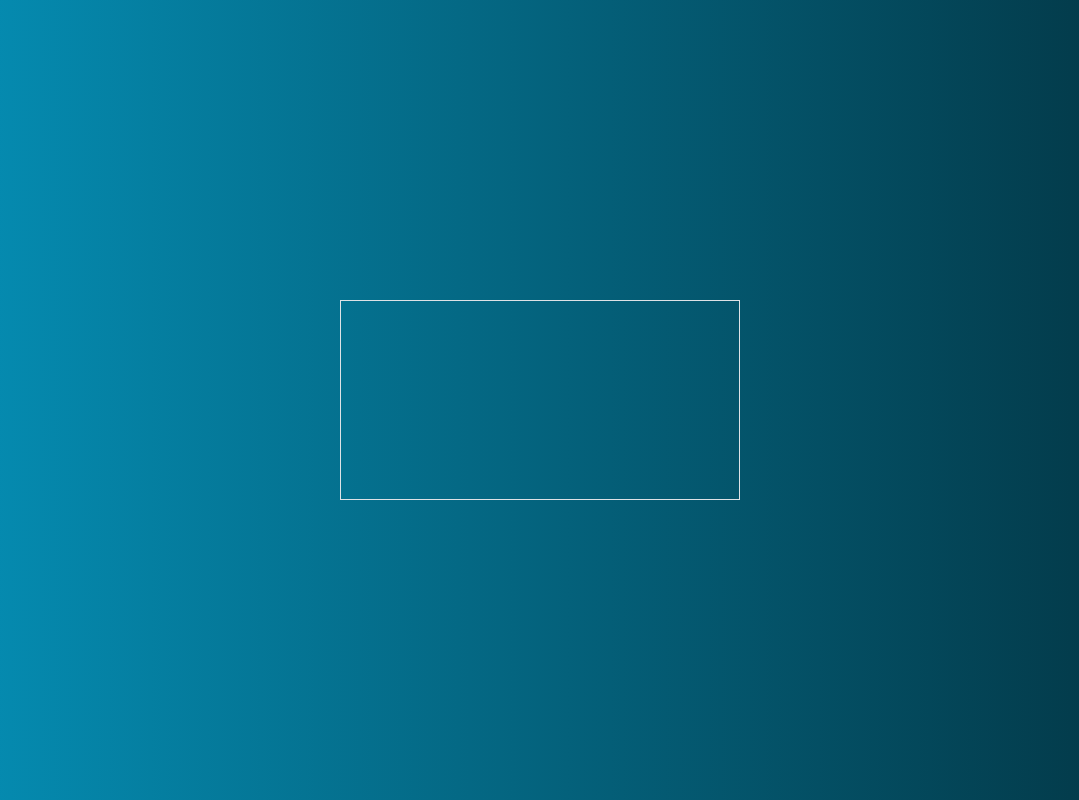
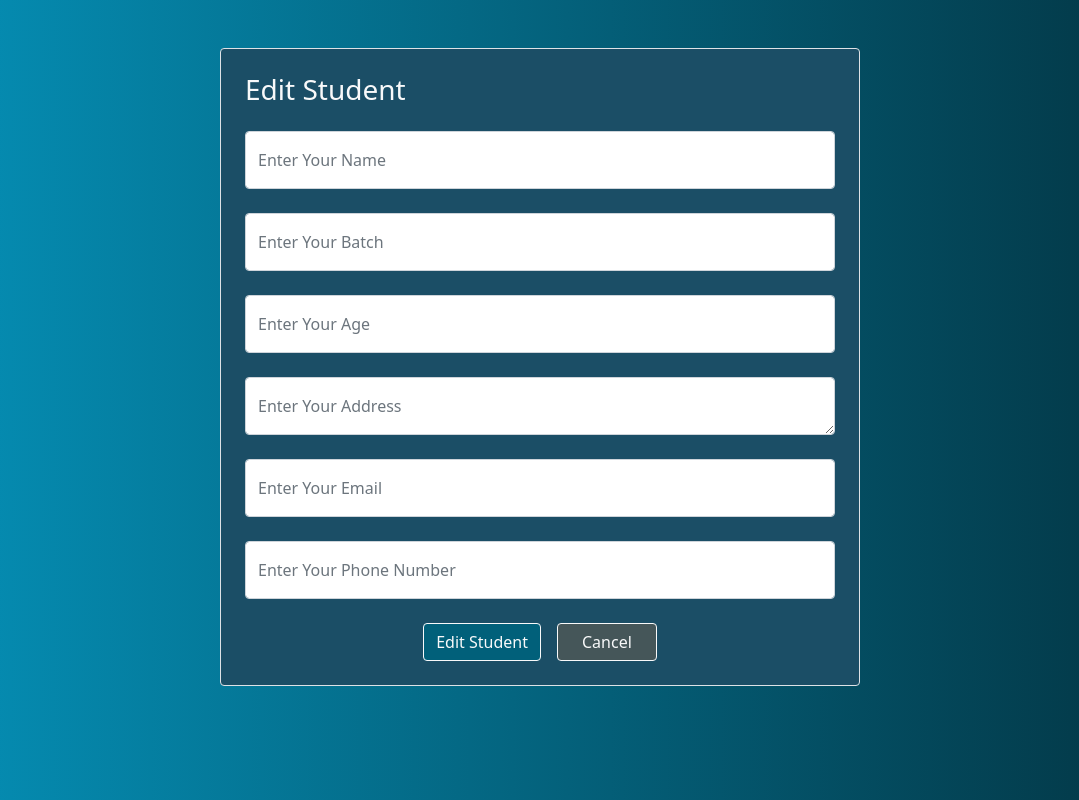
Before and after one commit to arunk-k/test1, a React (Vite) app: page /add in a window 1280 px wide. Shown: the whole page, without its empty margins (100-1179 px from the left). Built offline with nearby package versions, Linux system fonts and the light colour scheme.

Commit message:
first commit

```diff
--- a/src/pages/AddStudent.jsx
+++ b/src/pages/AddStudent.jsx
@@ -1,21 +1,40 @@
-import React from 'react'
+import FloatingLabel from "react-bootstrap/FloatingLabel";
+import Form from "react-bootstrap/Form";
 
 function AddStudent() {
     return (
-        <div
-            className="d-flex justify-content-center align-items-center vh-100"
-        >
-            <div
-                className="border"
-                style={{
-                    width: '100%',
-                    maxWidth: '400px',
-                    height: '200px'
-                }}
-            >
-                {/* Content goes here */}
+        <>
+            <div style={{ backgroundColor: "#1b4e66" }} className="border rounded mt-5 w-50 mx-auto">
+                <h3 className='ps-4 pt-4 text-light' >Edit Student</h3>
+                <FloatingLabel controlId="floatingName" label="Enter Your Name" className="ms-4 mt-4 me-4 text-secondary">
+                    <Form.Control type="text" placeholder="name" />
+                </FloatingLabel>
+
+                <FloatingLabel controlId="floatingBatch" label="Enter Your Batch" className="ms-4 mt-4 me-4 text-secondary">
+                    <Form.Control type="text" placeholder="batch" />
+                </FloatingLabel>
+
+                <FloatingLabel controlId="floatingAge" label="Enter Your Age" className="ms-4 mt-4 me-4 text-secondary">
+                    <Form.Control type="number" placeholder="age" />
+                </FloatingLabel>
+
+                <FloatingLabel controlId="floatingAddress" label="Enter Your Address" className="ms-4 mt-4 me-4 text-secondary">
+                    <Form.Control as="textarea" placeholder="address" />
+                </FloatingLabel>
+
+                <FloatingLabel controlId="floatingEmail" label="Enter Your Email" className="ms-4 mt-4 me-4 text-secondary">
+                    <Form.Control type="email" placeholder="email" />
+                </FloatingLabel>
+
+                <FloatingLabel controlId="floatingPhone" label="Enter Your Phone Number" className="ms-4 mt-4 me-4 text-secondary">
+                    <Form.Control type="text" placeholder="phone" />
+                </FloatingLabel>
+                <div className='d-flex justify-content-center gap-3 mt-4'>
+                    <button style={{ backgroundColor: "#01607a", color: "#fcf2f7" }} className="btn btn-light text-light mb-4 ">Edit Student</button>
+                    <button style={{ backgroundColor: "#455659", color: "#fcf2f7" }} className="btn btn-light text-light mb-4 px-4">Cancel</button>
+                </div>
             </div>
-        </div>
+        </>
     )
 }
 
```
